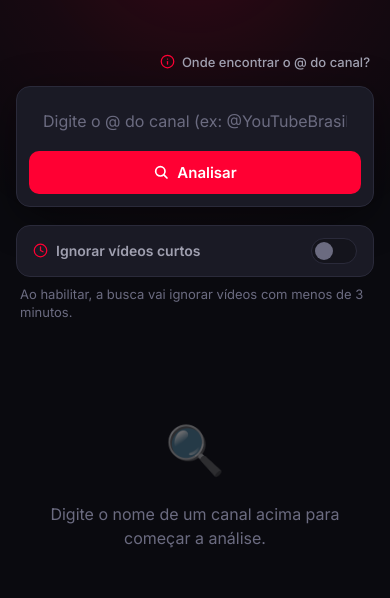
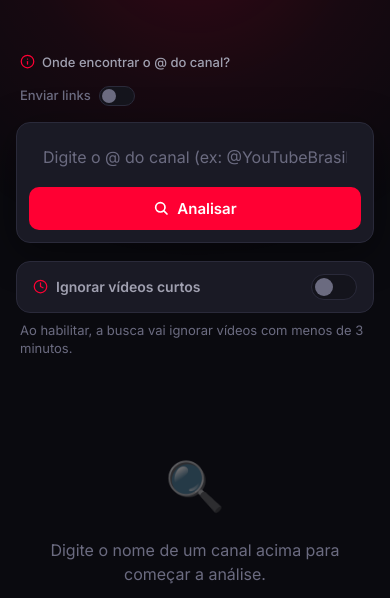
Before and after one commit to Thaysla-Santos/extracao_dados_youtube, a Flask app: page / in a window 390 px wide. Shown: the part 279-877 px from the top of the page. Before the commit the page ends 827 px from the top, so only its background shows below. Run offline with Flask 3, Linux system fonts and the light colour scheme.

Commit message:
implementa análise de vídeos a partir de links fornecidos, permitindo a análise de sentimentos e comentários. Atualiza a interface para incluir campos de entrada para links de vídeo e ajusta a lógica de análise de canais. Melhora o estilo da interface com novas classes CSS e ajustes de layout.

```diff
--- a/backend/main.py
+++ b/backend/main.py
@@ -55,12 +55,19 @@ def analisar_canal(nome_canal, ignorar_curtos=True):
 
     channel_id = search["items"][0]["snippet"]["channelId"]
 
+    canal = youtube.channels().list(
+        part="contentDetails",
+        id=channel_id
+    ).execute()
 
-    videosBusca = youtube.search().list(
+    if not canal["items"]:
+        return {"erro": "Canal não encontrado"}
+
+    uploads_id = canal["items"][0]["contentDetails"]["relatedPlaylists"]["uploads"]
+
+    videosBusca = youtube.playlistItems().list(
         part="snippet",
-        channelId=channel_id,
-        type="video",
-        order="date",
+        playlistId=uploads_id,
         maxResults=20
     ).execute()
 
@@ -79,7 +86,7 @@ def analisar_canal(nome_canal, ignorar_curtos=True):
 
         comentariosLista = []
 
-        videoId = v["id"]["videoId"]
+        videoId = v["snippet"]["resourceId"]["videoId"]
 
         titulo = v["snippet"]["title"]
 
@@ -178,6 +185,135 @@ def analisar_canal(nome_canal, ignorar_curtos=True):
 
     return {"videos": videos}
 
+
+def analisar_videos(link_video_1, link_video_2):
+
+    youtube = build(
+        "youtube",
+        "v3",
+        developerKey=api_key
+    )
+
+    videos = []
+
+    for link in [link_video_1, link_video_2]:
+
+        if link == "":
+            continue
+
+        if "v=" in link:
+            videoId = link.split("v=")[1].split("&")[0]
+        elif "youtu.be/" in link:
+            videoId = link.split("youtu.be/")[1].split("?")[0]
+        elif "shorts/" in link:
+            videoId = link.split("shorts/")[1].split("?")[0].split("/")[0]
+        else:
+            videoId = link.strip()
+
+        quantidadeComentarios = 0
+        scoreComentarios = 0
+
+        labelComentarios = {
+            "positive": 0,
+            "neutral": 0,
+            "negative": 0
+        }
+
+        comentariosLista = []
+
+        estatisticas = youtube.videos().list(
+            part="statistics, contentDetails, snippet",
+            id=videoId
+        ).execute()
+
+        if not estatisticas["items"]:
+            continue
+
+        titulo = estatisticas["items"][0]["snippet"]["title"]
+
+        try:
+
+            comentariosBusca = youtube.commentThreads().list(
+                part="snippet",
+                videoId=videoId,
+                maxResults=200
+            ).execute()
+
+            for c in comentariosBusca["items"]:
+
+                snippet = c["snippet"]["topLevelComment"]["snippet"]
+
+                texto = snippet["textOriginal"]
+                autor = snippet.get("authorDisplayName", "")
+
+                sentimento = analisador(texto)[0]
+
+                quantidadeComentarios += 1
+                scoreComentarios += sentimento["score"]
+
+                if sentimento["label"] == "positive":
+
+                    labelComentarios["positive"] += 1
+                    sentimentoLabel = "positive"
+
+                elif sentimento["label"] == "neutral":
+
+                    labelComentarios["neutral"] += 1
+                    sentimentoLabel = "neutral"
+
+                else:
+
+                    labelComentarios["negative"] += 1
+                    sentimentoLabel = "negative"
+
+                comentariosLista.append({
+                    "autor": autor,
+                    "texto": texto,
+                    "sentimento": sentimentoLabel,
+                    "score": sentimento["score"]
+                })
+
+        except:
+            pass
+
+        if quantidadeComentarios > 0:
+
+            scoreComentarios = (
+                scoreComentarios / quantidadeComentarios
+            )
+
+        else:
+
+            scoreComentarios = 0
+
+        videos.append({
+
+            "videoId": videoId,
+
+            "titulo": titulo,
+
+            "url": f"https://youtube.com/watch?v={videoId}",
+
+            "estatisticas":
+                estatisticas["items"][0]["statistics"],
+
+            "scoreComentarios": scoreComentarios,
+
+            "quantidadeComentarios":
+                quantidadeComentarios,
+
+            "sentimentos": labelComentarios,
+
+            "comentarios": comentariosLista,
+        })
+
+    if not videos:
+
+        return {
+            "erro": "Vídeo não encontrado"
+        }
+
+    return {"videos": videos}
 # ==========================================
 # TELA INICIAL
 # ==========================================
@@ -194,12 +330,16 @@ def home():
 @app.route("/analisar", methods=["POST"])
 def analisar():
 
-    nome_canal = request.form["canal"]
+    nome_canal = request.form.get("canal", "")
+    link_video_1 = request.form.get("link_video_1", "")
+    link_video_2 = request.form.get("link_video_2", "")
     ignorar_curtos = request.form.get("ignorar_curtos") == "1"
 
-    dados = analisar_canal(nome_canal, ignorar_curtos)
+    if link_video_1 != "" or link_video_2 != "":
+        dados = analisar_videos(link_video_1, link_video_2)
+    else:
+        dados = analisar_canal(nome_canal, ignorar_curtos)
     if "erro" in dados:
-
         return jsonify({"erro": dados["erro"]}), 404
 
     grafico_engajamento = gerar_grafico_engajamento(dados["videos"])
--- a/backend/static/css/style.css
+++ b/backend/static/css/style.css
@@ -157,14 +157,24 @@ h1 {
     color: var(--text-muted);
 }
 
+.form-toolbar {
+    display: flex;
+    align-items: center;
+    justify-content: flex-end;
+    flex-wrap: wrap;
+    gap: 4px 18px;
+    width: 100%;
+    max-width: 640px;
+    margin: 0 auto 10px;
+}
+
 .info-trigger {
     display: flex;
     align-items: center;
     justify-content: flex-end;
     gap: 7px;
-    width: 100%;
-    max-width: 640px;
-    margin: 0 auto 10px;
+    width: auto;
+    margin: 0;
     padding: 6px 4px;
     background: none;
     border: none;
@@ -174,6 +184,28 @@ h1 {
     font-weight: 500;
     cursor: pointer;
     transition: color 0.2s;
+}
+
+.info-trigger[hidden] {
+    display: none;
+}
+
+.links-option {
+    display: inline-flex;
+    align-items: center;
+    gap: 8px;
+    color: var(--text-muted);
+    font-size: 13px;
+    font-weight: 500;
+    cursor: pointer;
+    user-select: none;
+    padding: 6px 4px;
+    transition: color 0.2s;
+}
+
+.links-option:hover,
+.links-option:has(input:checked) {
+    color: var(--text-secondary);
 }
 
 .info-trigger:hover {
@@ -186,10 +218,21 @@ h1 {
 }
 
 /* ===== TOGGLE / SWITCH ===== */
-.toggle-card {
+.form-options {
     max-width: 640px;
     margin: -14px auto 32px;
+    display: flex;
+    flex-direction: column;
+    gap: 12px;
     animation: fadeUp 0.6s ease 0.22s backwards;
+}
+
+.form-options[hidden] {
+    display: none;
+}
+
+.toggle-card {
+    margin: 0;
 }
 
 .toggle-field {
@@ -274,12 +317,57 @@ h1 {
     box-shadow: 0 0 0 4px var(--accent-glow);
 }
 
+.switch-sm .switch-track {
+    width: 36px;
+    height: 20px;
+}
+
+.switch-sm .switch-thumb {
+    top: 3px;
+    left: 3px;
+    width: 14px;
+    height: 14px;
+}
+
+.switch-sm input:checked + .switch-track .switch-thumb {
+    transform: translateX(16px);
+}
+
 .toggle-hint {
     font-size: 13px;
     color: var(--text-muted);
     margin-top: 8px;
     padding: 0 4px;
     line-height: 1.45;
+}
+
+.links-block {
+    max-width: 640px;
+    margin: 0 auto 18px;
+}
+
+.links-block[hidden] {
+    display: none;
+}
+
+.links-block .search-card {
+    margin-bottom: 8px;
+    padding: 2px 6px;
+    box-shadow: none;
+}
+
+.links-block .search-card input {
+    padding: 8px 12px;
+    font-size: 14px;
+}
+
+.links-block .toggle-hint {
+    margin: 0 0 12px;
+}
+
+.links-actions {
+    display: flex;
+    justify-content: flex-end;
 }
 
 .btn {
@@ -902,7 +990,11 @@ body.lightbox-open {
     .container { padding: 32px 16px 60px; }
     .search-card { flex-direction: column; padding: 12px; }
     .search-card input { padding: 12px 14px; }
+    .links-block .search-card { padding: 2px 6px; }
+    .links-block .search-card input { padding: 8px 12px; }
     .btn { justify-content: center; }
+    .links-actions .btn { width: 100%; }
+    .form-toolbar { justify-content: space-between; }
     .videos { grid-template-columns: 1fr; }
     .results-header { flex-direction: column; align-items: flex-start; gap: 8px; }
     .toggle-field { flex-direction: row; align-items: center; }
--- a/backend/templates/index.html
+++ b/backend/templates/index.html
@@ -30,6 +30,7 @@
         </header>
 
         <form action="/analisar" method="POST" id="searchForm">
+            <div class="form-toolbar">
                 <button
                     type="button"
                     class="info-trigger"
@@ -45,15 +46,33 @@
                     Onde encontrar o @ do canal?
                 </button>
 
+                <label class="links-option">
+                    <span>Enviar links</span>
+                    <span class="switch switch-sm">
+                        <input
+                            type="checkbox"
+                            name="enviar_links"
+                            value="1"
+                            id="enviarLinks"
+                        >
+                        <span class="switch-track">
+                            <span class="switch-thumb"></span>
+                        </span>
+                    </span>
+                </label>
+            </div>
+
+            <div id="canalBlock">
                 <div class="search-card">
                     <input
                         type="text"
                         name="canal"
+                        id="canalInput"
                         placeholder="Digite o @ do canal (ex: @YouTubeBrasil)"
                         autocomplete="off"
                         required
                     >
-                <button type="submit" class="btn" id="submitBtn">
+                    <button type="submit" class="btn js-submit-btn" id="submitBtn">
                         <svg width="16" height="16" viewBox="0 0 24 24" fill="none"
                              stroke="currentColor" stroke-width="2.5"
                              stroke-linecap="round" stroke-linejoin="round">
@@ -63,7 +82,46 @@
                         Analisar
                     </button>
                 </div>
+            </div>
 
+            <div class="links-block" id="linksBlock" hidden>
+                <div class="search-card">
+                    <input
+                        type="text"
+                        name="link_video_1"
+                        id="linkVideo1"
+                        placeholder="Link do vídeo 1"
+                        autocomplete="off"
+                        disabled
+                    >
+                </div>
+                <div class="search-card">
+                    <input
+                        type="text"
+                        name="link_video_2"
+                        id="linkVideo2"
+                        placeholder="Link do vídeo 2 (opcional)"
+                        autocomplete="off"
+                        disabled
+                    >
+                </div>
+                <p class="toggle-hint">
+                    Informe pelo menos um link de vídeo.
+                </p>
+                <div class="links-actions">
+                    <button type="submit" class="btn js-submit-btn">
+                        <svg width="16" height="16" viewBox="0 0 24 24" fill="none"
+                             stroke="currentColor" stroke-width="2.5"
+                             stroke-linecap="round" stroke-linejoin="round">
+                            <circle cx="11" cy="11" r="7"></circle>
+                            <path d="m21 21-4.3-4.3"></path>
+                        </svg>
+                        Analisar
+                    </button>
+                </div>
+            </div>
+
+            <div class="form-options" id="formOptions">
                 <div class="toggle-card">
                     <label class="toggle-field">
                         <span class="toggle-label">
@@ -86,6 +144,7 @@
                         Ao habilitar, a busca vai ignorar vídeos com menos de
                         3 minutos.
                     </p>
+                </div>
             </div>
         </form>
 
```
Also changed, not shown: backend/static/js/app.js (+54 -4 lines). Lines whose indentation alone changed are shown as unchanged.
